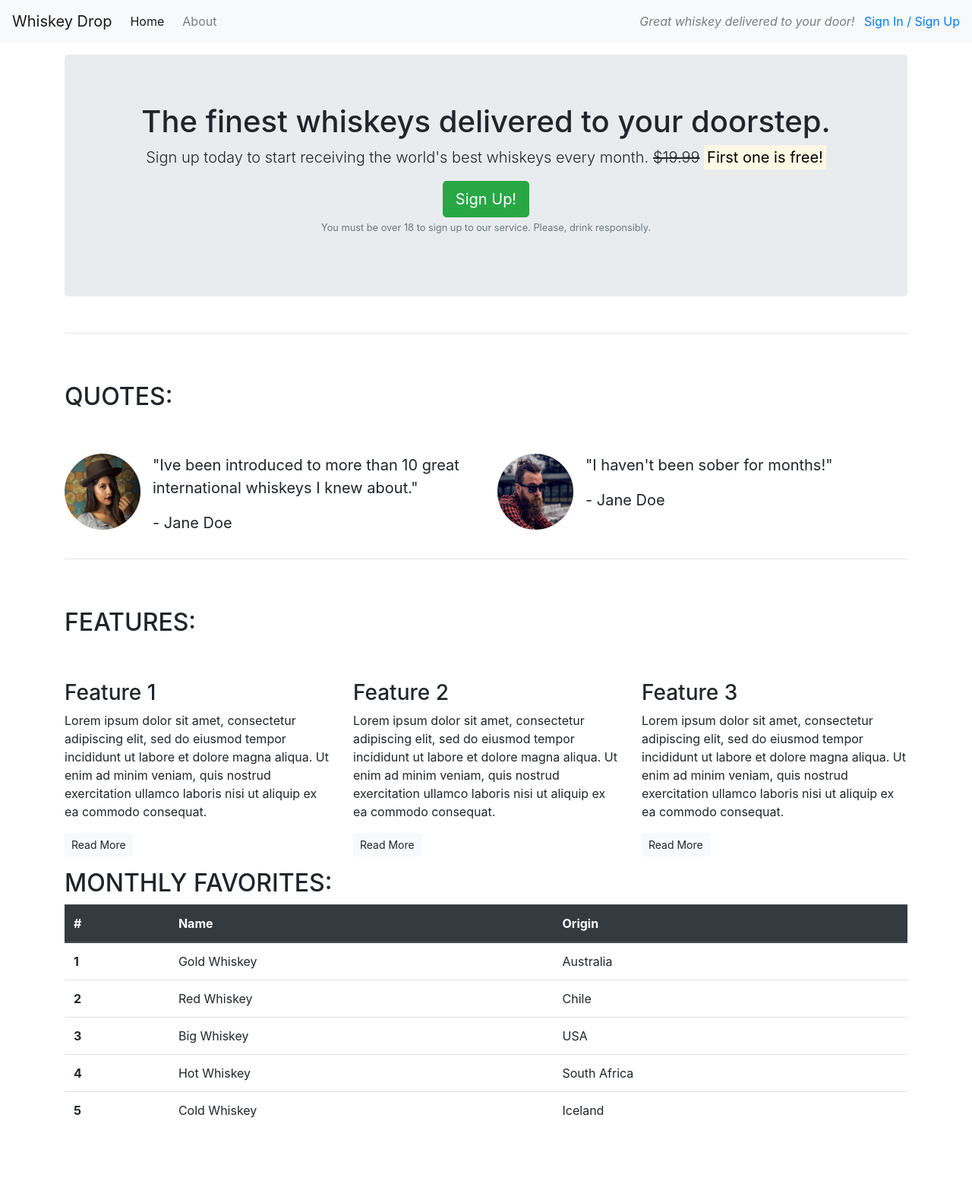
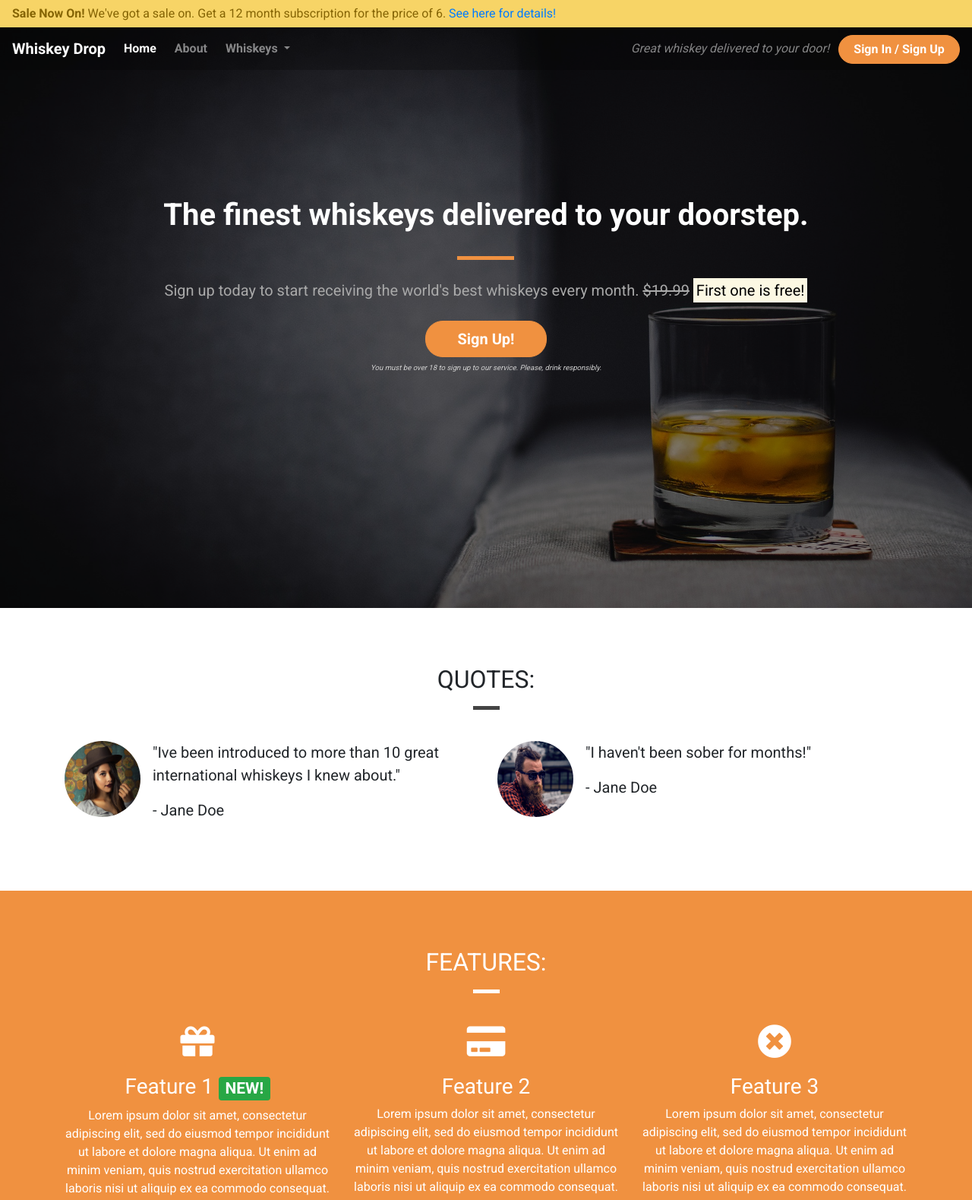
Before and after one commit to fayskerritt/bootstrap1, a plain HTML site: page index.html in a window 1280 px wide. Shown: the top 1579 px of the page at 76% size. Before the commit the page ends 1501 px from the top, so only its background shows below. Drawn offline with nearby package versions, Linux system fonts and the light colour scheme.

Commit message:
Bootstrap added, CSS then personalised

```diff
--- /dev/null
+++ b/css/style.css
@@ -0,0 +1,198 @@
+body {
+  font-family: "Roboto", sans-serif;
+}
+
+.container-wrapper {
+
+}
+
+.container-wrapper--red {
+    background-color: #f09140;
+    color: white;
+}
+
+.alert-container .col-12 {
+    padding-left: 0;
+    padding-right: 0;
+}
+
+.site-wide-alert {
+    border-radius: 0;
+    margin-bottom: 0;
+    padding: 5px 15px;
+    background-color: #f7d466;
+    border-color: #f7d466;
+}
+
+.callout-container {
+  height: 100vh;
+  background: url("/images/whiskey-background.jpg") no-repeat bottom right fixed;
+  -webkit-background-size: cover;
+  -moz-background-size: cover;
+  -o-background-size: cover;
+  background-size: cover;
+
+  display: flex;
+  align-items: center;
+  justify-content: center;
+
+  position: relative;
+}
+
+.opaque-overlay {
+    position: absolute;
+    top: 0;
+    left: 0;
+    height: 100%;
+    width: 100%;
+    background-color: rgba(0, 0, 0, .5);
+}
+
+.quotes-container {
+}
+
+.features .page-header {
+    margin-bottom: 25px;
+}
+
+/*Page Headers*/
+
+.page-header {
+    margin-bottom: 0;
+    border-bottom: 0;
+    text-align: center;
+}
+
+.page-header h2 {
+    margin-top: 0;
+}
+
+.quotes .page-header {
+    margin-bottom: 25px;
+}
+
+/*Block Dividers*/
+
+.block-divider {
+    width: 75px;
+    height: 5px;
+    border: 0;
+    background-color: #444;
+}
+
+.block-divider--orange {
+background-color: #f09140;
+}
+
+.block-divider--white {
+    background-color: white;
+}
+
+.block-divider--short {
+    width: 35px;
+}
+
+/*Content Containers*/
+
+.content-container {
+    padding-top: 75px;
+    padding-bottom: 75px;
+}
+
+/*Navbar*/
+
+.navalert-container {
+    position: absolute;
+    top: 0;
+    left: 0;
+    padding-left: 0;
+    padding-right: 0;
+    z-index: 1;
+}
+
+.navbar {
+    margin-bottom: 0;
+    border: 0;
+    width: 100%;
+    background-color: rgba(0, 0, 0, .25)
+}
+
+.navbar .navbar-toggler {
+    border: 0;
+}
+
+.navbar-brand {
+    font-weight: bold;
+}
+
+.navbar .navbar-nav a {
+    font-weight: bold;
+}
+
+/*Jumbotron*/
+
+.jumbotron {
+    background-color: transparent;
+
+}
+
+.jumbotron-header {
+    color: white;
+    font-weight: bold;
+    margin-bottom: 30px;
+}
+
+.jumbotron .lead {
+    margin: 25px 0;
+    color: #a9a9a9;
+}
+
+.jumbotron small {
+    font-size: 60%;
+    font-style: italic;
+    color: #d0d0d0;
+}
+
+/*Buttons*/
+
+.btn--cta {
+    font-weight: bold;
+    border-radius: 23px;
+    width: 160px;
+}
+
+.btn--red {
+    color: white;
+    background-color: #f09140;
+    border-color: #f09140;
+}
+
+.btn--red:hover,
+.btn--red:active,
+.btn--red:focus,
+.btn--red:active:focus {
+    background-color: #a55e21;
+    border-color: #a55e21;
+    color: white;
+}
+
+.feature {
+    text-align: center;
+    margin-bottom: 40px;
+}
+
+.feature i {
+    margin-bottom: 20px;
+    font-size: 45px;
+    line-height: 45px;
+}
+
+.feature .btn {
+    background-color: white;
+    border-color: white;
+    border-radius: 15px;
+    min-width: 100px;
+    font-weight: bold;
+    margin-top: 10px;
+    color: #f09140;
+}
--- a/index.html
+++ b/index.html
@@ -7,45 +7,87 @@
     <title>Whiskey Drop | Taste a new whiskey every month</title>
     <link rel="stylesheet" href="https://stackpath.bootstrapcdn.com/bootstrap/4.4.1/css/bootstrap.min.css" integrity="sha384-Vkoo8x4CGsO3+Hhxv8T/Q5PaXtkKtu6ug5TOeNV6gBiFeWPGFN9MuhOf23Q9Ifjh" crossorigin="anonymous">
 <script src="https://stackpath.bootstrapcdn.com/bootstrap/4.4.1/js/bootstrap.min.js" integrity="sha384-wfSDF2E50Y2D1uUdj0O3uMBJnjuUD4Ih7YwaYd1iqfktj0Uod8GCExl3Og8ifwB6" crossorigin="anonymous"></script>
+<link rel="stylesheet" href="https://use.fontawesome.com/releases/v5.6.3/css/all.css" integrity="sha384-UHRtZLI+pbxtHCWp1t77Bi1L4ZtiqrqD80Kn4Z8NTSRyMA2Fd33n5dQ8lWUE00s/" crossorigin="anonymous"/>
+<link href="https://fonts.googleapis.com/css2?family=Roboto:wght@400;700&display=swap" rel="stylesheet">
+<link rel="stylesheet" href="css/style.css">
 </head>
 <body>
-    <nav class="navbar navbar-light bg-light navbar-expand-sm">
+    <div class="container-fluid navalert-container">
+        <div class="container-fluid alert-container">
+            <div class="row d-none d-sm-block">
+                <div class="col-12">
+                    <div class="site-wide-alert alert alert-warning">
+                        <strong>Sale Now On!</strong> We've got a sale on. Get a 12 month subscription for the price of 6. <a href="/">See here for details!</a>
+                    </div>
+                </div>
+            </div>
+        </div>
+        <nav class="navbar navbar-dark navbar-expand-sm">
             <a href="/" class="navbar-brand">Whiskey Drop</a>
+
+            <button class="navbar-toggler ml-auto" type="button" data-toggle="collapse" data-target="#navbarNavDropdown" aria-controls="navbarNavDropdown" aria-expanded="false" aria-label="Toggle navigation">
+            <span class="navbar-toggler-icon"></span></button>
+
+            <div class="collapse navbar-collapse" id="navbarNavDropdown">
                 <ul class="navbar-nav mr-auto">
                     <li class="active nav-item mr-2"><a class="nav-link" href="/">Home</a></li>
                     <li class="nav-item mr-2"><a class="nav-link" href="/about">About</a></li>
+                    <li class="nav-item dropdown">
+                        <a class="nav-link dropdown-toggle" href="#" id="navbarDropdownMenuLink" role="button" data-toggle="dropdown" aria-haspopup="true" aria-expanded="false">
+                        Whiskeys
+                        </a>
+                        <div class="dropdown-menu" aria-labelledby="navbarDropdownMenuLink">
+                            <a class="dropdown-item" href="#">Irish</a>
+                            <a class="dropdown-item" href="#">Scotch</a>
+                            <a class="dropdown-item" href="#">Japanese</a>
+                            <a class="dropdown-item" href="#">American</a>
+                        </div>
+                    </li>
+
                     <li class="nav-item mr-2 d-block d-sm-none"><a class="nav-link" href="/login">Sign In / Sign Up</a></li>
                 </ul>
+            </div>
             <div class="d-none d-md-block">
                 <p class="navbar-text my-auto mr-2"><i>Great whiskey delivered to your door!</i></p>
-            <a href="/login">Sign In / Sign Up</a>
+                <a href="/login" class="btn btn--cta btn--red">Sign In / Sign Up</a>
             </div>
         </nav>
-    <article class="container mt-3">
+    </div>
+
+
+    <div class="container-fluid callout-container">
+        <div class="opaque-overlay">&nbsp</div>
         <div class="row">
             <div class="col-12">
                 <section class="callout jumbotron text-center">
-                    <h1>The finest whiskeys delivered to your doorstep.</h1>
+                    <h1 class="jumbotron-header">The finest whiskeys delivered to your doorstep.</h1>
+                    <hr class="block-divider block-divider--orange">
                     <p class="lead">Sign up today to start receiving the world's best whiskeys every month.
                     <s class="d-none d-sm-inline">$19.99</s>
                     <span class="d-inline d-sm-none"><br></span>
                     <strong><mark>First one is free!</mark></strong></p>
-                    <button class="btn btn-success btn-lg">Sign Up!</button>
+                    <button class="btn btn-lg btn--cta btn--red" data-toggle="modal" data-target="#signUpModal">Sign Up!</button>
                     <p class="text-muted"><small>You must be over 18 to sign up to our service. Please, drink responsibly.</small></p>
                 </section>
             </div>
         </div>
-        <hr>
+    </div>
+
+    <div class="container-wrapper">
+        <div class="container quotes-container content-container">
             <section class="quotes">
                 <div class="row">
-                <div class="col-12 my-5">
+                    <div class="col-12 page-header">
                         <h2 class="text-uppercase">Quotes:</h2>
+                        <hr class="block-divider block-divider--short">
                     </div>
                 </div>
                 <div class="row">
                     <div class="col-12 col-md-6">
                         <div class="media">
+                            <div class="d-none d-sm-block">
                                 <img src="images/girl-image.png" class="rounded-circle mr-3" height=100 width=100>
+                            </div>
                             <div class="media-body">
                                 <blockquote class="blockquote">
                                     <p>"Ive been introduced to more than 10 great international whiskeys I knew about."</p>
@@ -56,7 +98,9 @@
                     </div>
                     <div class="col-12 col-md-6">
                         <div class="media">
+                            <div class="d-none d-sm-block">
                                 <img src="images/guy-image.png" class="rounded-circle mr-3" height=100 width=100>
+                            </div>
                             <div class="media-body">
                                 <blockquote class="blockquote">
                                     <p>"I haven't been sober for months!"</p>
@@ -67,76 +111,77 @@
                     </div>
                 </div>
             </section>
-        <hr>
+        </div>
+    </div>
+
+    <div class="container-wrapper container-wrapper--red">
+        <div class="container features-container content-container">
             <section class="features">
                 <div class="row">
-                <div class="col-12 my-5">
+                    <div class="col-12 page-header">
                         <h2 class="text-uppercase">Features:</h2>
+                        <hr class="block-divider block-divider--short block-divider--white">
                     </div>
                 </div>
                 <div class="row">
                     <div class="col-12 col-md-6 col-lg-4">
                         <div class="feature">
-                        <h3>Feature 1</h3>
+                            <h3><i class="fas fa-gift d-none d-sm-block"></i> Feature 1 <span class="badge badge-success">NEW!</span></h3>
                             <p>Lorem ipsum dolor sit amet, consectetur adipiscing elit, sed do eiusmod tempor incididunt ut labore et dolore magna aliqua. Ut enim ad minim veniam, quis nostrud exercitation ullamco laboris nisi ut aliquip ex ea commodo consequat.</p>
                             <p><a class="btn btn-sm btn-light" href="">Read More</a></p>
                         </div>
                     </div>
                     <div class="col-12 col-md-6 col-lg-4">
                         <div class="feature">
-                        <h3>Feature 2</h3>
+                            <h3><i class="fas fa-credit-card d-none d-sm-block"></i> Feature 2</h3>
                             <p>Lorem ipsum dolor sit amet, consectetur adipiscing elit, sed do eiusmod tempor incididunt ut labore et dolore magna aliqua. Ut enim ad minim veniam, quis nostrud exercitation ullamco laboris nisi ut aliquip ex ea commodo consequat.</p>
                             <p><a class="btn btn-sm btn-light" href="">Read More</a></p>
                         </div>
                     </div>
                     <div class="col-12 d-md-none d-lg-block col-lg-4">
                         <div class="feature">
-                        <h3>Feature 3</h3>
+                            <h3><i class="fas fa-times-circle d-none d-sm-block"></i> Feature 3</h3>
                             <p>Lorem ipsum dolor sit amet, consectetur adipiscing elit, sed do eiusmod tempor incididunt ut labore et dolore magna aliqua. Ut enim ad minim veniam, quis nostrud exercitation ullamco laboris nisi ut aliquip ex ea commodo consequat.</p>
                             <p><a class="btn btn-sm btn-light" href="">Read More</a></p>
                         </div>
                     </div>
                 </div>
             </section>
-    </article>
-    <section class="container">
-        <h2 class="text-uppercase">Monthly Favorites:</h2>
-        <table class="table">
-            <thead class="thead-dark">
-                <tr>
-                    <th scope="col">#</th>
-                    <th scope="col">Name</th>
-                    <th scope="col">Origin</th>
-                </tr>
-            </thead>
-            <tbody>
-                <tr>
-                    <th scope="row">1</th>
-                    <td>Gold Whiskey</td>
-                    <td>Australia</td>
-                </tr>
-                <tr>
-                    <th scope="row">2</th>
-                    <td>Red Whiskey</td>
-                    <td>Chile</td>
-                </tr>
-                <tr>
-                    <th scope="row">3</th>
-                    <td>Big Whiskey</td>
-                    <td>USA</td>
-                </tr>
-                <tr>
-                    <th scope="row">4</th>
-                    <td>Hot Whiskey</td>
-                    <td>South Africa</td>
-                </tr>
-                <tr>
-                    <th scope="row">5</th>
-                    <td>Cold Whiskey</td>
-                    <td>Iceland</td>
-                </tr>
-            </tbody>
-        </table>
-    </section>
+        </div>
+    </div>
+
+    <div class="modal" tabindex="-1" role="dialog" id="signUpModal">
+        <div class="modal-dialog" role="document">
+            <div class="modal-content">
+                <div class="modal-header">
+                    <h5 class="modal-title">Sign Up to Whiskey Drop!</h5>
+                    <button type="button" class="close" data-dismiss="modal" aria-label="Close">
+                        <span aria-hidden="true">&times;</span>
+                    </button>
+                </div>
+                <div class="modal-body">
+                    <form>
+                        <div class="form-group">
+                            <label for="exampleInputEmail1">Email address</label>
+                            <input type="email" class="form-control" id="exampleInputEmail1" aria-describedby="emailHelp">
+                            <small id="emailHelp" class="form-text text-muted">We'll never share your email with anyone else.</small>
+                        </div>
+                        <div class="form-group">
+                            <label for="Password">Password</label>
+                            <input type="password" class="form-control" id="password" placeholder="Password">
+                        </div>
+                        <div class="form-group">
+                            <label for="repeatPassword">Repeat Password</label>
+                            <input type="password" class="form-control" id="repeatPassword" placeholder="Repeat Password">
+                        </div>
+                        <button type="submit" class="btn btn-success">Submit</button>
+                    </form>
+                </div>
+        </div>
+        </div>
+    </div>
+    <script src="https://code.jquery.com/jquery-3.4.1.slim.min.js" integrity="sha384-J6qa4849blE2+poT4WnyKhv5vZF5SrPo0iEjwBvKU7imGFAV0wwj1yYfoRSJoZ+n" crossorigin="anonymous"></script>
+    <script src="https://cdn.jsdelivr.net/npm/popper.js@1.16.0/dist/umd/popper.min.js" integrity="sha384-Q6E9RHvbIyZFJoft+2mJbHaEWldlvI9IOYy5n3zV9zzTtmI3UksdQRVvoxMfooAo" crossorigin="anonymous"></script>
+    <script src="https://stackpath.bootstrapcdn.com/bootstrap/4.4.1/js/bootstrap.min.js" integrity="sha384-wfSDF2E50Y2D1uUdj0O3uMBJnjuUD4Ih7YwaYd1iqfktj0Uod8GCExl3Og8ifwB6" crossorigin="anonymous"></script>
 </body>
 </html>
```
Also changed, not shown: .theia/settings.json, images/whiskey-background.jpg (added). Lines whose indentation alone changed are shown as unchanged.
